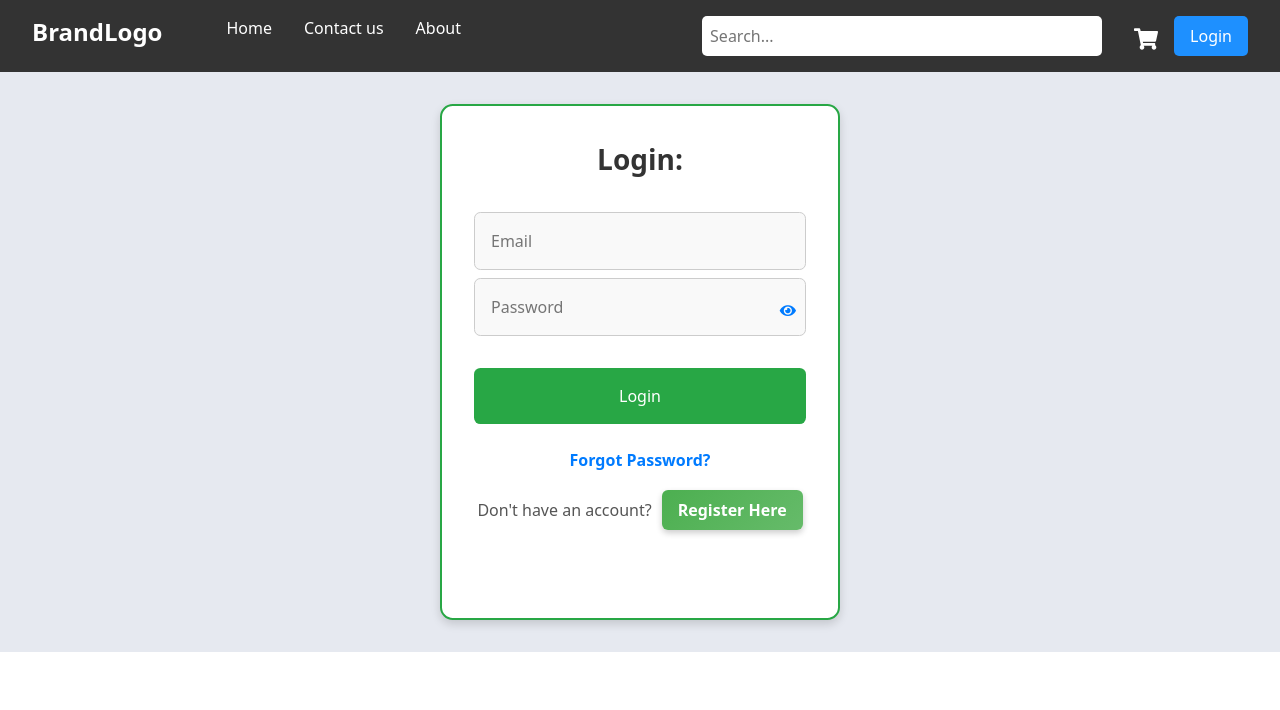
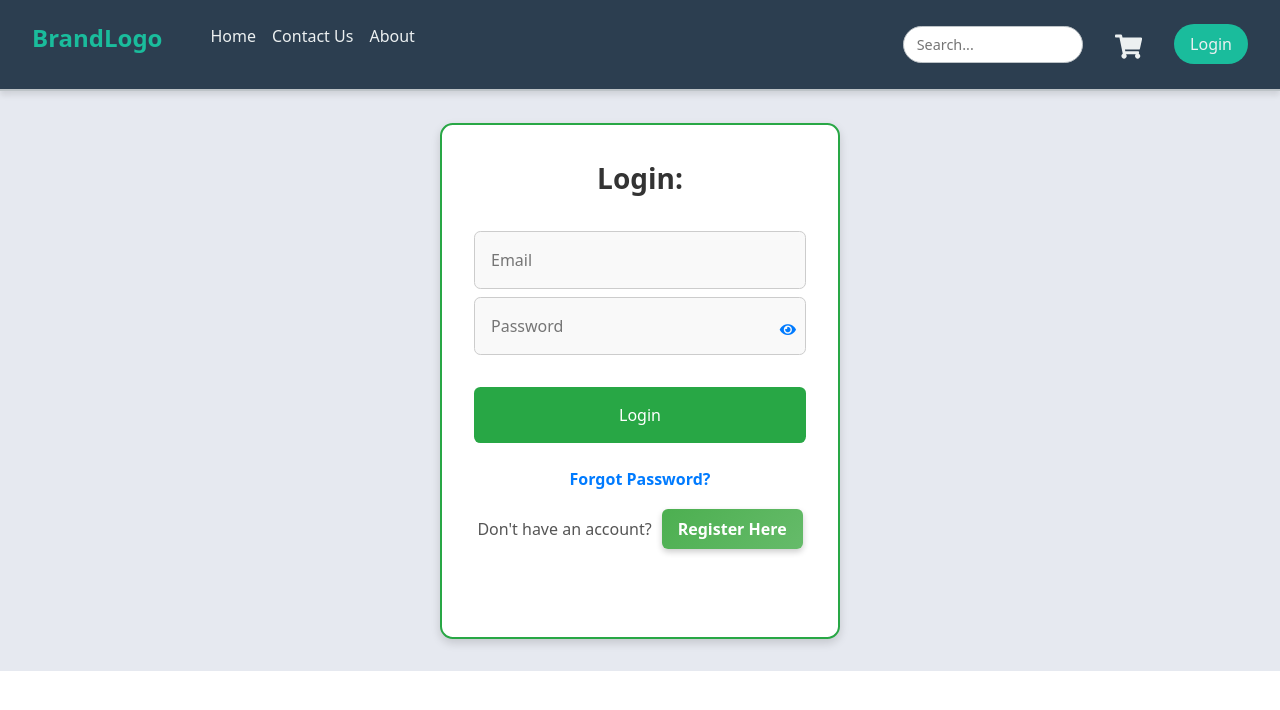
Before and after one commit to TekTitans/MERAKI_Academy_Project_5, a React (Vite) app in the folder frontend/: page /users/login in a window 1280 px wide. Shown: the top 710 px of the page. Built offline with nearby package versions, Linux system fonts and the light colour scheme.

Commit message:
Navbar Edit

```diff
--- a/frontend/src/components/navbar/index.jsx
+++ b/frontend/src/components/navbar/index.jsx
@@ -2,7 +2,6 @@ import React, { useState } from "react";
 import "./style.css";
 import { FaShoppingCart, FaBars, FaTimes } from "react-icons/fa";
 import { RiAccountCircleFill } from "react-icons/ri";
-
 import { Link, useNavigate } from "react-router-dom";
 import { useDispatch, useSelector } from "react-redux";
 import { setLogout } from "../redux/reducers/auth";
@@ -13,6 +12,7 @@ const Navbar = () => {
   const isLoggedIn = useSelector((state) => state.auth.isLoggedIn);
   const history = useNavigate();
   const [isOpen, setIsOpen] = useState(false);
+  const { userName } = useSelector((state) => state.auth);
 
   const handleSearch = (e) => {
     dispatch(setSearch(e.target.value));
@@ -25,63 +25,60 @@ const Navbar = () => {
   };
 
   return (
+    <div className="navbar_container">
       <nav className="navbar">
-      {/* Logo */}
+        <div className="nav-lift">
           <div className="navbar-logo">
             <h2>BrandLogo</h2>
           </div>
 
-      {/* Navbar Links */}
-      <ul className={`navbar-links ${isOpen ? "open" : ""}`}>
+          <div className={`navbar-links ${isOpen ? "active" : ""}`}>
+            <ul>
               <li>
                 <Link to="/">Home</Link>
               </li>
               <li>
-        <Link to="/Contact">Contact us</Link>
+                <Link to="/Contact">Contact Us</Link>
               </li>
               <li>
                 <Link to="/About">About</Link>
               </li>
             </ul>
+          </div>
+        </div>
 
-      {/* Search Bar */}
+        <div className="navbar-icons">
           <div className="navbar-search">
-        <form>
             <input
               type="text"
               placeholder="Search..."
-            onChange={(e) => {
-              handleSearch(e);
-            }}
+              onChange={handleSearch}
             />
-        </form>
           </div>
+          <a  className="cart-icon">
+            <FaShoppingCart onClick={() => history("/cart")} />
+          </a>
 
-      {/* Cart & Login */}
-      <div className="navbar-icons">
-        <a href="#cart">
-          <FaShoppingCart onClick={()=>{history("/cart")}} />
-        </a>
-        {isLoggedIn ? (
-          <Link to="/users/login" className="login-btn" onClick={handleLogout}>
-            Logout
-          </Link>
-        ) : (
-          <Link to="/users/login" className="login-btn">
-            Login
-          </Link>
+          {isLoggedIn && (
+            <div className="navbar-user" onClick={() => history("/Profile")}>
+              <span className="navbar-username" >{userName}</span>
+            </div>
           )}
 
-        {/* <a href="#login" className="login-btn">
-          Login
-        </a> */}
-      </div>
+          <Link
+            to={isLoggedIn ? "/users/login" : "/users/login"}
+            className="login-btn"
+            onClick={isLoggedIn ? handleLogout : null}
+          >
+            {isLoggedIn ? "Logout" : "Login"}
+          </Link>
 
-      {/* Mobile Menu Toggle */}
           <button className="navbar-toggle" onClick={toggleMenu}>
             {isOpen ? <FaTimes /> : <FaBars />}
           </button>
+        </div>
       </nav>
+    </div>
   );
 };
 
--- a/frontend/src/components/navbar/style.css
+++ b/frontend/src/components/navbar/style.css
@@ -1,126 +1,296 @@
-/* Basic Reset */
-body {
-  font-family: Arial, sans-serif;
+:root {
+  --primary-color: #1abc9c;
+  --secondary-color: #2c3e50;
+  --accent-color: #16a085;
+  --light-text-color: #ecf0f1;
+  --dark-text-color: #2c3e50;
+  --hover-color: #16a085;
+  --transition-speed: 0.3s;
 }
 
 /* Navbar Styles */
+
+.navbar_container {
+  padding: 1rem 2rem;
+  background-color: var(--secondary-color);
+  color: var(--light-text-color);
+  position: sticky;
+  top: 0;
+  z-index: 1000;
+  box-shadow: 0 4px 6px rgba(0, 0, 0, 0.1);
+  border-bottom: 2px solid #bdc3c7;
+  width: 100%;
+  height: auto;
+}
+
 .navbar {
   display: flex;
   justify-content: space-between;
   align-items: center;
-  padding: 1rem 2rem !important;
-  background-color: #333;
-  color: #fff;
   position: relative;
+  flex-wrap: wrap;
 }
 
+.nav-lift{
+  display: flex;
+  gap: 1rem
+}
+
+/* Logo Styling */
 .navbar-logo h2 {
-  color: #fff;
+  color: var(--primary-color);
   font-size: 1.5rem;
-  font-weight: 600;
+  font-weight: 700;
+  cursor: pointer;
+  transition: color var(--transition-speed) ease;
+}
+
+.navbar-logo h2:hover {
+  color: var(--hover-color);
 }
 
 /* Navbar Links */
 .navbar-links {
   display: flex;
-  list-style: none;
+  justify-content: center;
+  align-items: center;
+  gap: 1rem; /* Reduced gap */
+  list-style-type: none;
+  margin: 0;
+  transition: transform var(--transition-speed) ease;
+}
+
+.navbar-links ul {
+  display: flex;
+  gap: 1rem;
+  justify-content: center;
+  align-items: center;
+}
+
+.navbar-links.active {
+  display: flex;
+  position: absolute;
+  top: 60px;
+  left: 70%;
+  background-color: var(--secondary-color);
+  flex-direction: column;
+  padding: 1rem;
+  width: 30%;
+  border-top: 2px solid #bdc3c7;
 }
 
 .navbar-links li {
-  margin-left: 2rem;
+  display: flex;
+  align-items: center;
+  justify-content: center;
 }
 
 .navbar-links li a {
   text-decoration: none;
-  color: #fff;
+  color: var(--light-text-color);
   font-size: 1rem;
-  transition: color 0.3s ease;
+  transition: color var(--transition-speed) ease;
+  justify-content: center;
+  align-items: center;
 }
 
 .navbar-links li a:hover {
-  color: #1e90ff;
+  color: var(--primary-color);
 }
 
 /* Search Bar Styling */
-.navbar-search {
-  margin-left: auto;
-  position: relative;
+.navbar-search input {
+  padding: 0.4rem 0.8rem; /* Reduced padding */
+  border: 1px solid #bdc3c7;
+  border-radius: 20px;
+  font-size: 0.9rem; /* Smaller font size */
+  width: 180px; /* Adjust width */
+  outline: none;
+  transition: box-shadow var(--transition-speed) ease, border-color var(--transition-speed) ease;
+}
+
+.navbar-search input:focus {
+  border-color: var(--primary-color);
+  box-shadow: 0 0 8px rgba(26, 188, 156, 0.5);
+}
+
+/* Navbar Toggle Button (Mobile) */
+.navbar-toggle {
+  display: none;
+  background: none;
+  border: none;
+  color: var(--light-text-color);
+  font-size: 1.6rem; /* Adjusted size */
+  cursor: pointer;
+  transition: color var(--transition-speed) ease;
+}
+
+.navbar-toggle:hover {
+  color: var(--primary-color);
+}
+
+/* Cart & Login/Logout */
+.navbar-icons {
+  display: flex;
+  align-items: center;
+  gap: 2rem; /* Reduced gap */
+}
+
+
+.navbar-icons .login-btn {
+  color: var(--light-text-color);
+  font-size: 1rem;
+  text-decoration: none;
+  transition: color var(--transition-speed) ease;
+}
+
+.cart-icon{
+  font-size: 1.7rem;
+  color: var(--light-text-color);
+  transition: color var(--transition-speed) ease;
+  cursor: pointer;
+}
+
+.navbar-icons a:hover,
+.navbar-icons .login-btn:hover {
+  color: var(--primary-color);
+}
+
+.login-btn {
+  background-color: var(--primary-color);
+  padding: 0.5rem 1rem; /* Reduced padding */
+  border-radius: 20px;
+  font-size: 0.9rem; /* Smaller font size */
+  color: #fff;
+  border: none;
+  cursor: pointer;
+  transition: background-color var(--transition-speed) ease, transform 0.2s ease;
+}
+
+.login-btn:hover {
+  background-color: var(--accent-color);
+  transform: scale(1.05);
+}
+
+/* Username Styles */
+.navbar-user {
   display: flex;
   align-items: center;
 }
 
-.navbar-search input {
-  padding: 0.5rem;
-  border: none;
-  border-radius: 5px;
-  font-size: 1rem;
-  width: 400px;
-}
-
-/* Cart & Login */
-.navbar-icons {
-  display: flex;
-  align-items: center;
-  margin-left: 1rem;
-}
-
-.navbar-icons a {
-  margin-left: 1rem;
-  color: #fff;
-  font-size: 1.5rem;
-  text-decoration: none;
-}
-.navbar-icons a :hover {
-  color: #1e90ff;
-}
-
-.login-btn {
-  background-color: #1e90ff;
-  padding: 0.5rem 1rem;
-  border-radius: 5px;
-  font-size: 1rem !important;
-  color: #fff;
-  transition: background-color 0.3s ease;
-}
-
-.login-btn:hover {
-  background-color: #007acc;
-}
-
-/* Mobile Menu Toggle */
-.navbar-toggle {
-  display: none;
-  background: none;
-  border: none;
-  color: #fff;
-  font-size: 1.5rem;
+.navbar-username {
+  font-size: 1rem; /* Reduced size */
+  font-weight: bold;
+  color: var(--primary-color);
+  background-color: var(--light-text-color);
+  padding: 0.3rem 0.8rem;
+  border-radius: 20px;
+  box-shadow: 0 4px 6px rgba(0, 0, 0, 0.1);
+  transition: transform var(--transition-speed) ease, color var(--transition-speed) ease;
   cursor: pointer;
 }
 
+.navbar-username:hover {
+  color: var(--hover-color);
+  transform: scale(1.05);
+}
+
 /* Responsive Styles */
+@media (max-width: 1200px) {
+  .navbar {
+    padding: 0 1rem;
+  }
+  .navbar-links {
+    gap: 1rem;
+  }
+}
+
+@media (max-width: 992px) {
+  .navbar-logo h2 {
+    font-size: 1.4rem; /* Smaller size */
+  }
+
+  .navbar-links {
+    display: flex;
+    gap: 1rem; /* Smaller gap */
+  }
+
+  .navbar-search input {
+    width: 150px;
+  }
+}
+
 @media (max-width: 768px) {
+  .navbar-logo h2 {
+    font-size: 1.2rem; /* Even smaller size */
+  }
+
+  .navbar-search input {
+    width: 120px;
+  }
+  .navbar-toggle {
+    display: block;
+  }
+
   .navbar-links {
     display: none;
     position: absolute;
-    top: 70px;
-    right: 0;
-    background-color: #333;
+    top: 60px;
+    left: 0;
+    background-color: var(--secondary-color);
     flex-direction: column;
+    padding: 1rem;
     width: 100%;
-    text-align: center;
-    padding-top: 1rem;
+    border-top: 2px solid #bdc3c7;
+    z-index: 999;
   }
 
-  .navbar-links.open {
+  .navbar-links.active {
     display: flex;
   }
 
-  .navbar-search,
-  .navbar-icons {
-    display: none;
+  .navbar-links ul {
+    display: flex;
+    flex-direction: column;
+    gap: 1.5rem;
+    align-items: center;
   }
 
-  .navbar-toggle {
+  .navbar-icons a,
+  .navbar-icons .login-btn {
+    font-size: 0.9rem;
+  }
+
+  .navbar-icons {
     display: flex;
+    gap: 1rem;
   }
 }
+
+@media (max-width: 480px) {
+  .navbar-logo h2 {
+    font-size: 1rem; /* Much smaller size */
+  }
+
+  .navbar-links li a {
+    font-size: 0.8rem; /* Reduced size for mobile */
+  }
+
+  .navbar-icons a,
+  .navbar-icons .login-btn {
+    font-size: 0.8rem; /* Reduced size for mobile */
+  }
+
+  .navbar-search input {
+    width: 120px;
+  }
+
+  .login-btn {
+    font-size: 0.8rem; /* Reduced size */
+    padding: 0.4rem 0.8rem; /* Reduced padding */
+  }
+
+  .navbar-links {
+    gap: 0.8rem; /* Reduced gap */
+  }
+}
--- a/frontend/src/components/redux/reducers/auth/index.jsx
+++ b/frontend/src/components/redux/reducers/auth/index.jsx
@@ -4,7 +4,8 @@ export const authSlice = createSlice({
   name: "auth",
   initialState: {
     token: localStorage.getItem("token"),
-    userId: null,
+    userId: localStorage.getItem("userId"),
+    userName: localStorage.getItem("userName"),
     isLoggedIn: JSON.parse(localStorage.getItem("isLoggedIn")) || false,
   },
   reducers: {
@@ -20,16 +21,25 @@ export const authSlice = createSlice({
       state.userId = userId;
       localStorage.setItem("userId", userId);
     },
+    setUserName: (state, action) => {
+      const userName = action.payload;
+      state.userName = userName;
+      localStorage.setItem("userName", userName);
+    },
     setLogout: (state) => {
       state.token = null;
       state.isLoggedIn = false;
       state.userId = null;
+      state.userName = null;
+
       localStorage.removeItem("userId");
       localStorage.removeItem("token");
       localStorage.removeItem("isLoggedIn");
+      localStorage.removeItem("userName");
     },
   },
 });
 
-export const { setLogin, setUserId, setLogout } = authSlice.actions;
+export const { setLogin, setUserId, setUserName, setLogout } =
+  authSlice.actions;
 export default authSlice.reducer;
--- a/frontend/src/pages/ProfilePage/style.css
+++ b/frontend/src/pages/ProfilePage/style.css
@@ -27,21 +27,6 @@
   font-size: 1.2rem;
   margin-top: 10px;
   text-align: center;
-}
-
-/* Profile Layout */
-.profile_Layout {
-  display: flex;
-  flex-direction: column;
-  align-items: center;
-  gap: 20px;
-  padding: 20px;
-  background: #fff;
-  border-radius: 10px;
-  box-shadow: 0 4px 12px rgba(0, 0, 0, 0.1);
-  max-width: 600px;
-  margin: 0 auto;
-  padding-left: 3rem;
 }
 
 .profile_Layout_Edit {
@@ -90,26 +75,10 @@
   border-color: #007bff;
 }
 
-/* Profile Picture Overlay */
-.profile__picture-overlay {
-  position: relative;
-  width: 200px;
-  height: 200px;
+.profile__picture-container{
+    display: flex;
 }
 
-.profile__picture-overlay .spinner {
-  visibility: hidden;
-}
-
-.profile__picture-overlay.uploading .spinner {
-  visibility: visible;
-}
-
-.profile__picture-overlay.uploading img {
-  opacity: 0.5;
-}
-
-/* Profile Picture Preview */
 .profile__picture-preview {
   width: 150px;
   height: 150px;
@@ -125,34 +94,70 @@
   border-color: #1abc9c;
 }
 
-/* Profile Details */
-.profile__details {
+/* Profile Layout */
+/* Profile Layout */
+.profile_Layout {
   display: flex;
-  justify-content: space-between;
-  width: 100%;
-  gap: 10px;
+  flex-direction: column;
+  align-items: center;
+  padding: 20px;
+  background: #fff;
+  border-radius: 10px;
+  box-shadow: 0 4px 12px rgba(0, 0, 0, 0.1);
+  max-width: 600px;
+  margin: 0 auto;
 }
 
-.details__titles,
-.details__info {
-  flex: 1;
-  display: flex;
-  flex-direction: column;
+/* Profile Details Grid */
+.profile__details {
+  margin-top: 1rem;
+  display: grid;
+  grid-template-columns: 1fr 1fr; /* Titles and info split evenly */
+  gap: 15px 20px;
+  align-items: center;
+  justify-content: center;
+  width: 100%;
+  padding-left: 2rem;
 }
 
+/* Titles Column */
+.details__titles {
+  text-align: right;
+  font-weight: bold;
+  color: #333;
+}
+
+/* Info Column */
+.details__info {
+  text-align: left;
+  color: #555;
+  height: 100%;
+}
+
+/* Ensure consistent row height */
+.profile__details p {
+  margin: 20px 0;
+  display: flex;
+  font-size: 1.25rem;
+  min-height: 1.5rem; /* Prevent row collapse */
+}
+
+/* Empty info placeholder */
+.details__info:empty::before {
+  content: "N/A"; /* Placeholder text for missing info */
+  color: #aaa; /* Light gray text to indicate no data */
+  font-style: italic;
+}
+
+/* Titles Styling */
 .details__titles p {
   font-weight: bold;
   color: #007bff;
   padding-right: 10px;
-
+  margin: 20px 0;
 }
 
-.profile__details p {
-  margin: 20px 0;
-  display: flex;
-  font-size: 1.25rem;
-}
-
+/* Links in info */
 .profile__details a {
   color: #007bff;
   font-size: 1.25rem;
@@ -182,7 +187,6 @@
   border-radius: 8px;
   background-color: #f9f9f9;
   transition: border 0.3s ease, background-color 0.3s ease;
-  margin: rem;
 }
 
 .profile__form input:focus,
@@ -200,7 +204,6 @@
 .pass_container {
   display: flex;
   flex-direction: column;
-  align-items: center;
   padding: 1rem;
   background: #fff;
   border-radius: 10px;
@@ -208,6 +211,7 @@
   max-width: 600px;
   margin: 1rem;
 }
+
 
 /* Buttons */
 .buttons {
@@ -263,15 +267,6 @@
 
 .btn.btn-edit:hover {
   background-color: #0056b3;
-}
-
-@keyframes spin {
-  from {
-    transform: translate(-50%, -50%) rotate(0deg);
-  }
-  to {
-    transform: translate(-50%, -50%) rotate(360deg);
-  }
 }
 
 /* Responsive Styles */
```
Also changed, not shown: frontend/src/pages/Login/index.jsx (+13 -3 lines), frontend/src/pages/ProfilePage/index.jsx (+3 -7 lines), 1 other file (tests, documents, lock files or other folders). Lines whose indentation alone changed are shown as unchanged.
